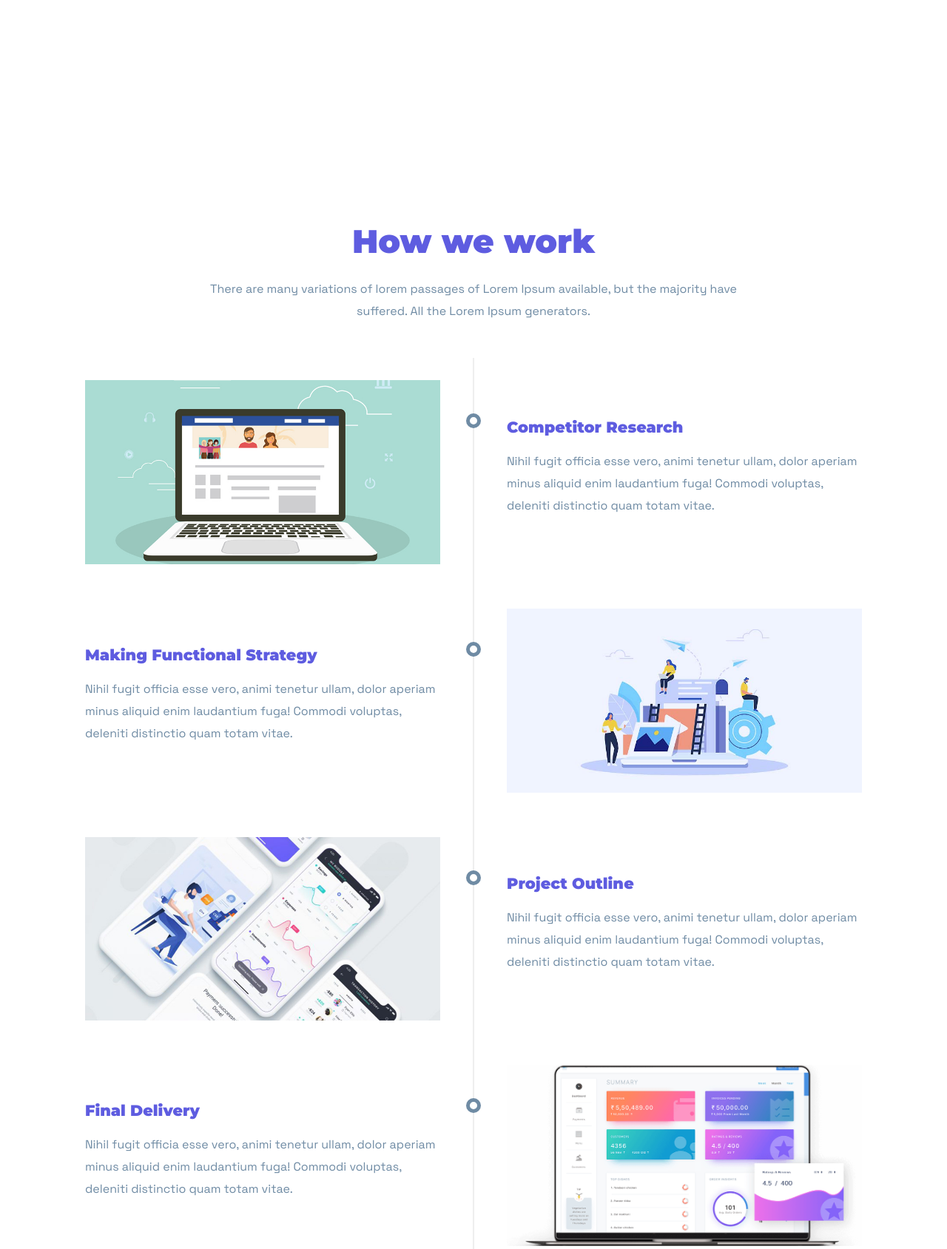
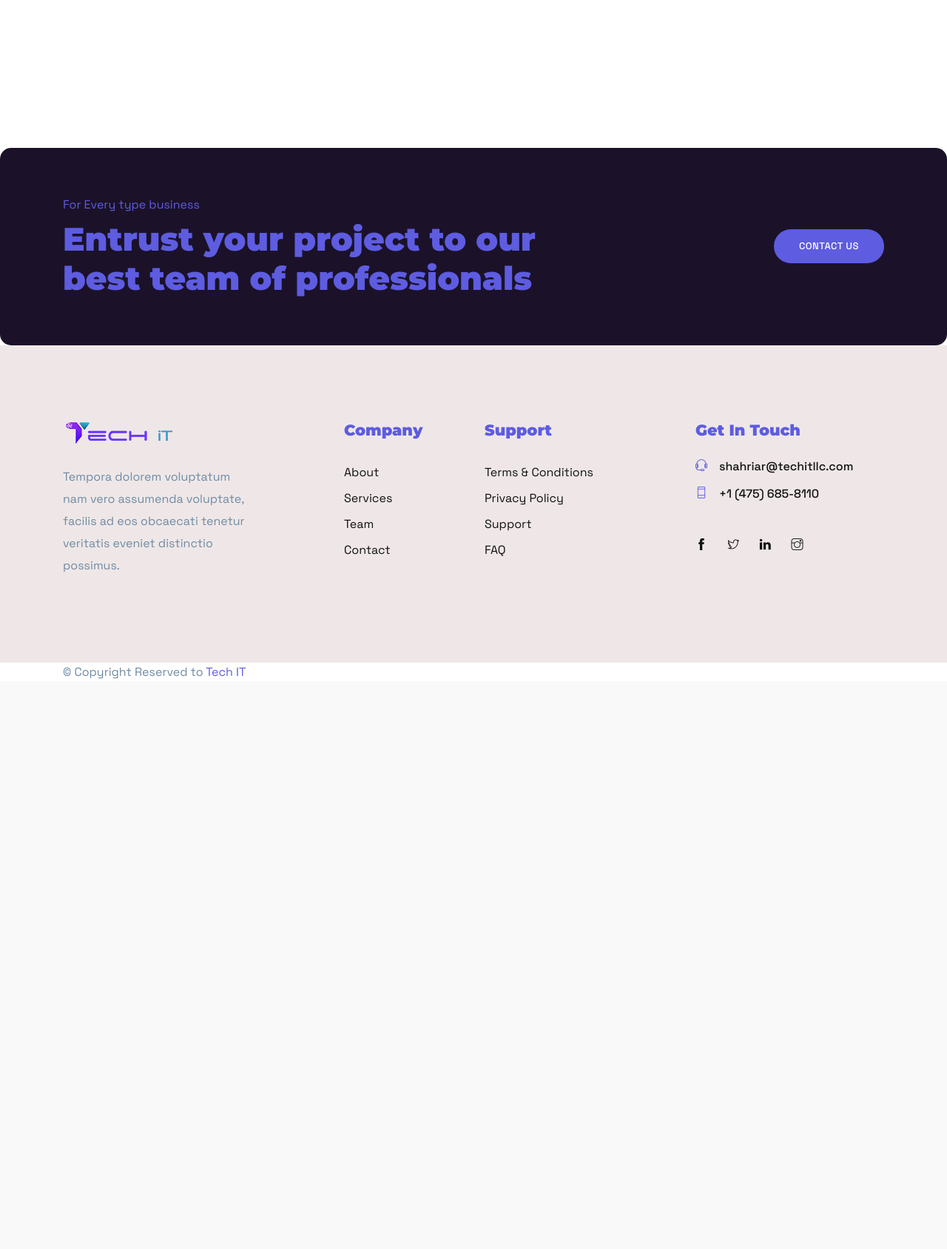
Before and after one commit to YusufKhan2016/Techit, a Django app: page /service in a window 1280 px wide. Shown: the part 328-2017 px from the top of the page at 74% size. After the commit the page ends 1246 px from the top, so only its background shows below. Run offline with Django 4.2, Linux system fonts and the light colour scheme; data that the repository does not hold is empty; some libraries are stand-ins or nearby versions.

Commit message:
inshallah it'll work

```diff
--- a/templates/service.html
+++ b/templates/service.html
@@ -45,7 +45,7 @@
 
 </section>
 
-<section class="section case-study">
+<!-- <section class="section case-study">
 	<div class="container">
 		<div class="row justify-content-center">
 			<div class="col-lg-8">
@@ -135,7 +135,7 @@
 			</div>
 		</div>
 	</div>
-</section>
+</section> -->
 
 <section class="cta-2 box">
 	<div class="container">
```
